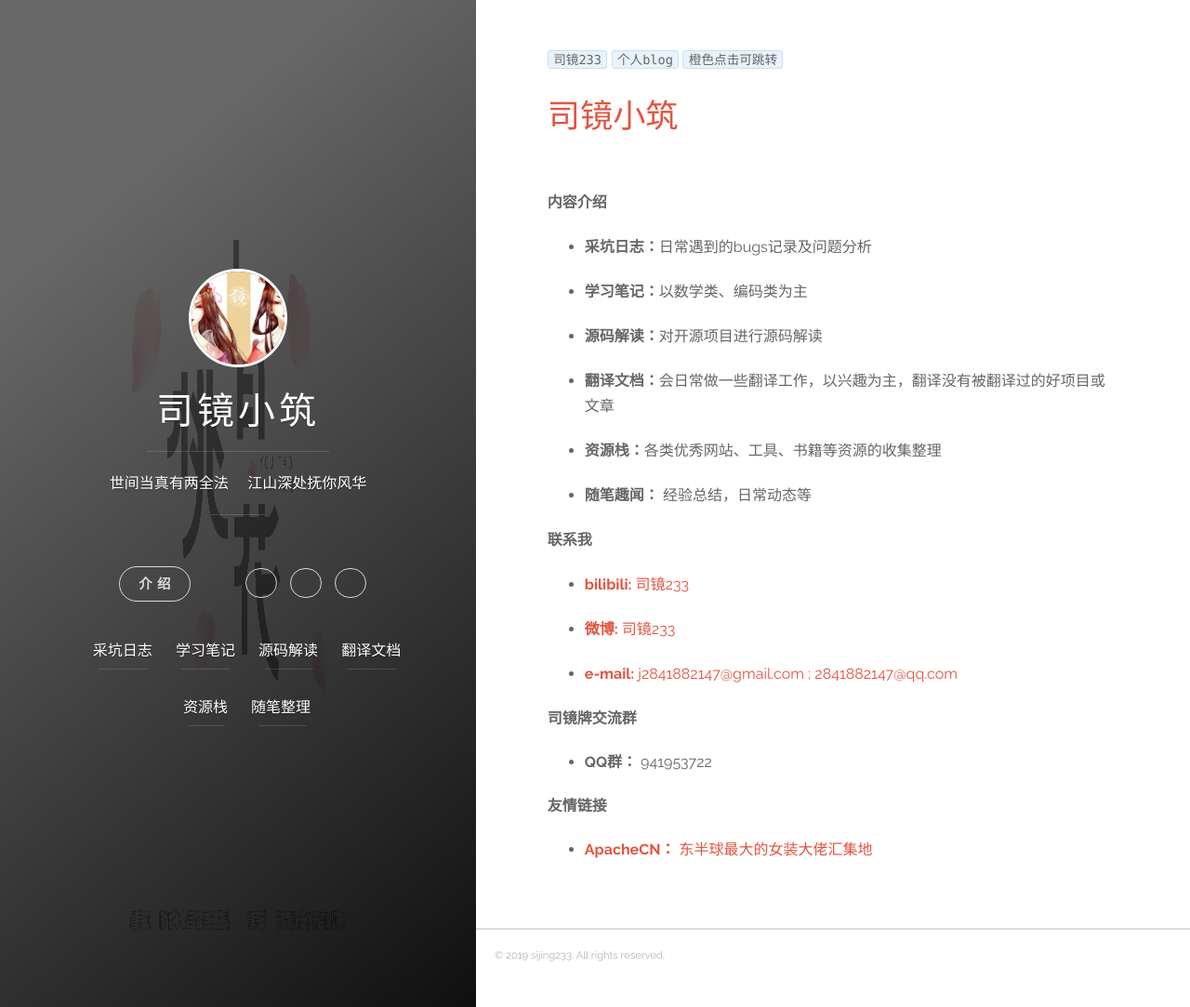
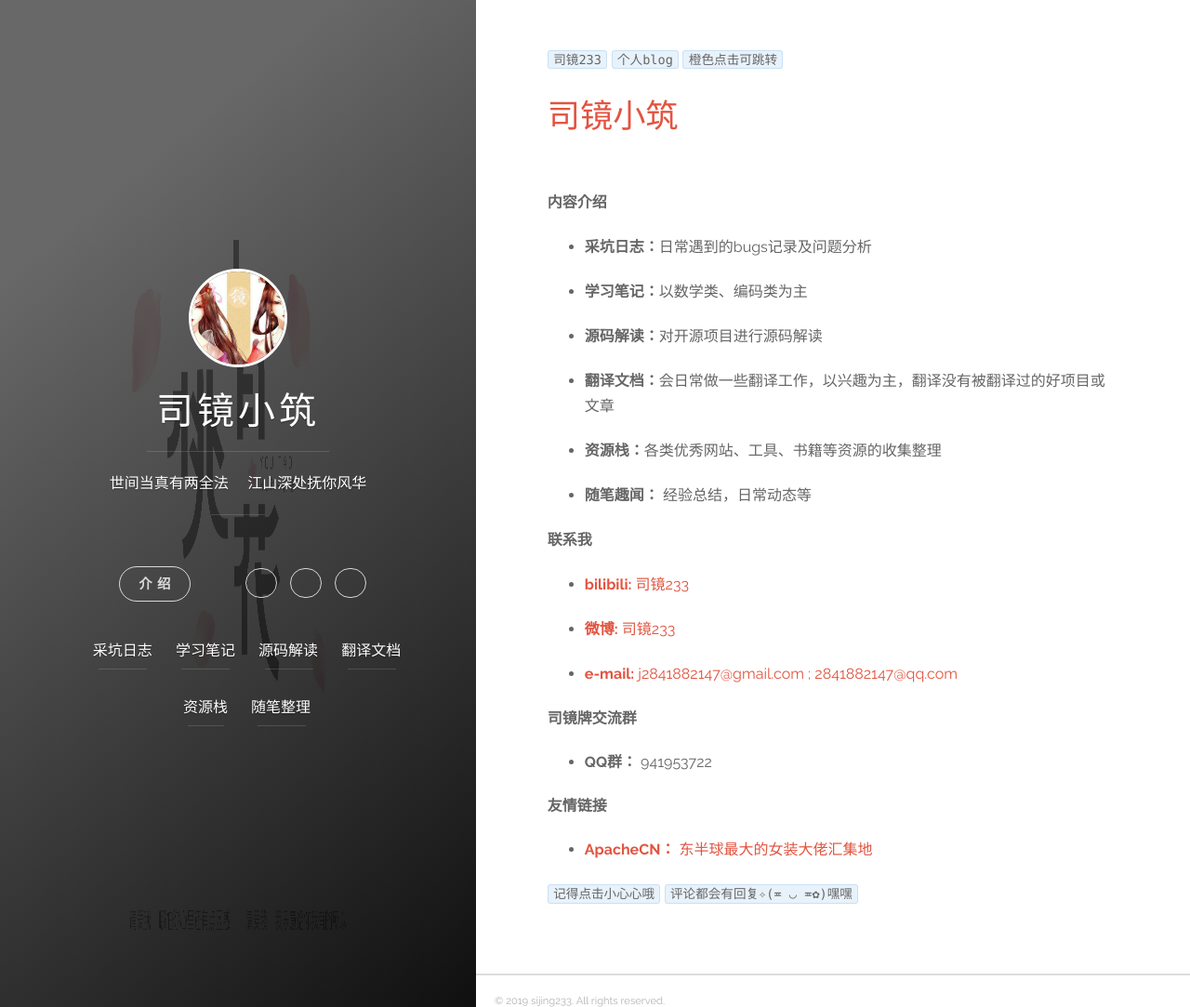
Before and after one commit to sijing233/sijing233.github.io, a Jekyll site: the page built from about.md, in a window 1280 px wide and 1083 px high. Shown: the whole window at 93% size. Built offline with Jekyll 4.4.1, drawn with Linux system fonts in a browser that asks for light colours; some web fonts are replaced; comment, search, counter and statistics services are not loaded; some of the changed lines change nothing that is shown.

Commit message:
fix path

````diff
--- a/_includes/footer.html
+++ b/_includes/footer.html
@@ -1,3 +1,18 @@
+<div id="container"></div>
+<link rel="stylesheet" href="/comment/gitment.css">
+<script src="/comment/gitment.browser.js"></script>
+<script>
+var gitment = new Gitment({
+  owner: 'sijing233',
+  repo: 'sijing233.github.io',
+  oauth: {
+    client_id: '99fe5034f5246a483316',
+    client_secret: '7466ef41da45b0d84102b42d8acfc80de37e2166',
+  },
+})
+gitment.render('container')
+</script>
+
 <!-- About me -->
 <footer class="footer">
   <span class="footer__copyright">&copy; {{ site.time | date: '%Y' }} {{ site.author.name }}. All rights reserved.</span>
@@ -15,4 +30,6 @@
   ga('create', '{{ site.google_analytics }}', 'auto');
   ga('send', 'pageview');
 </script>
+
+
 {% endif %}
--- a/about.md
+++ b/about.md
@@ -41,9 +41,12 @@
 
 - [**ApacheCN：** 东半球最大的女装大佬汇集地](www.apachecn.org)
 
+
+```记得点击小心心哦``` ```评论都会有回复✧(≖ ◡ ≖✿)嘿嘿```
+
 <div id="container"></div>
-<link rel="stylesheet" href="./comment/gitment.css">
-<script src="./comment/gitment.browser.js"></script>
+<link rel="stylesheet" href="https://billts.site/extra_css/gitment.css">
+<script src="https://billts.site/js/gitment.js"></script>
 <script>
 var gitment = new Gitment({
   owner: 'sijing233',
````
Also changed, not shown: 9 other files.
